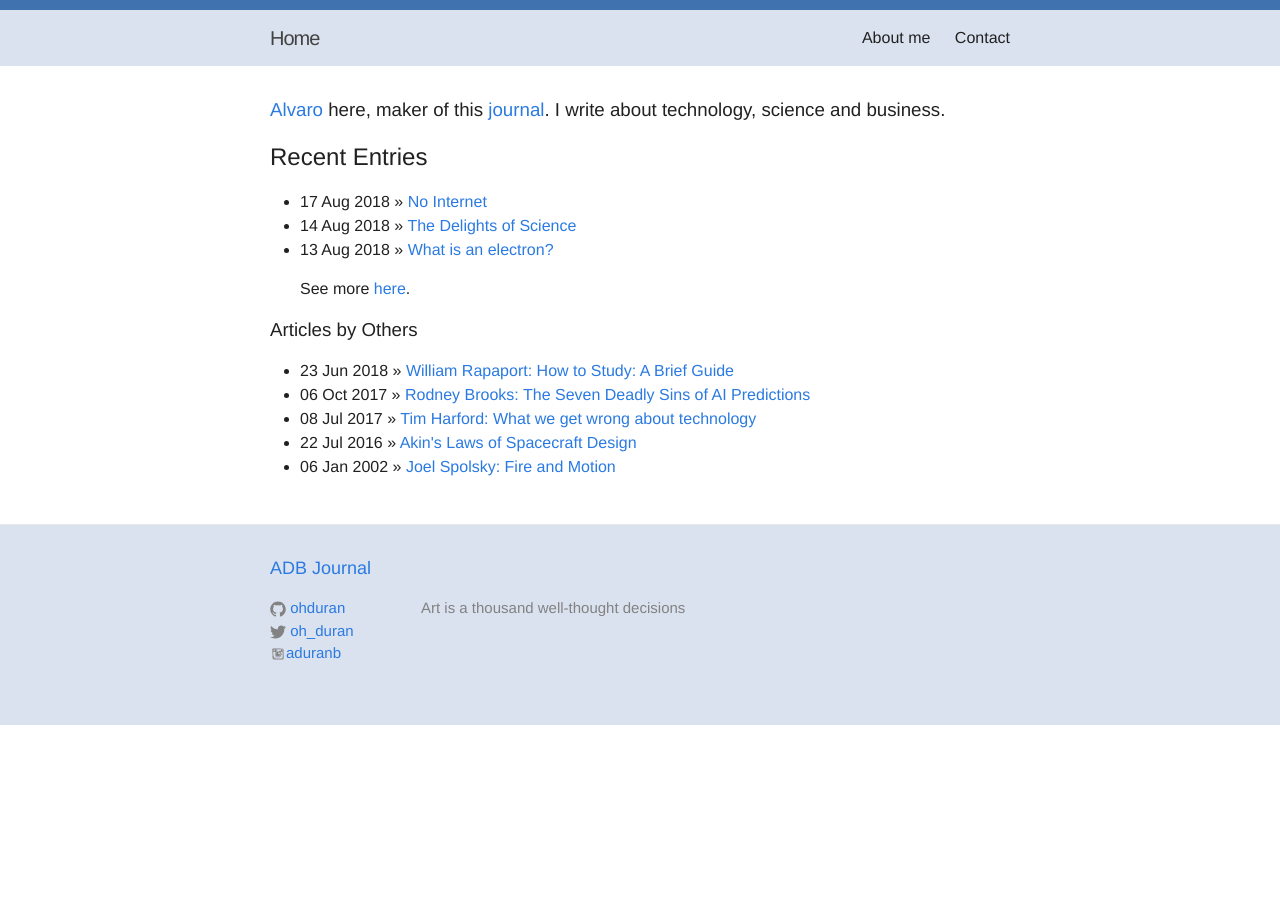
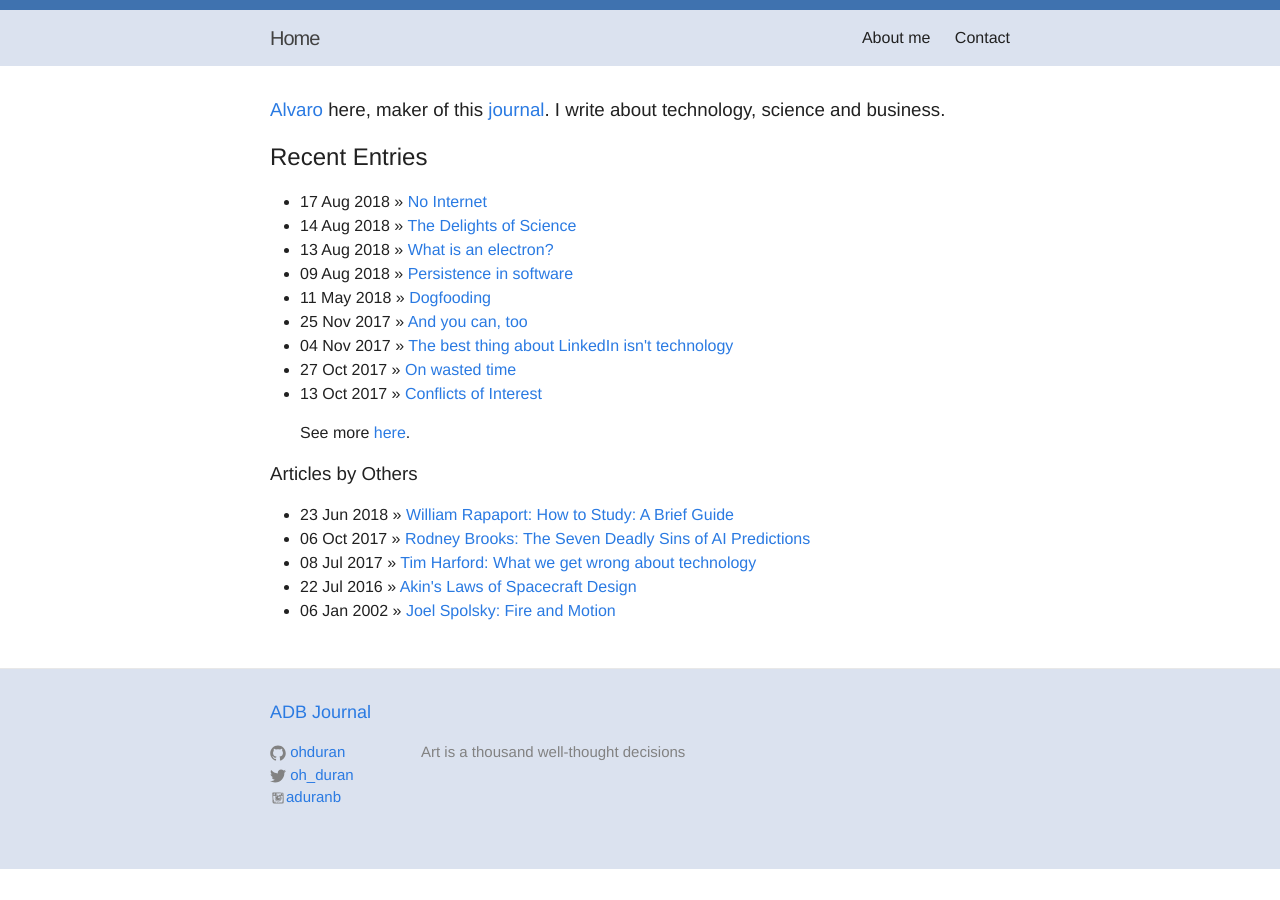
Before and after one commit to ohduran/ohduran.github.io, a Jekyll site: the page built from index.html, in a window 1280 px wide. Built offline with Jekyll 4.4.1, drawn with Linux system fonts in a browser that asks for light colours.

Commit message:
Changed limit in posts in index

```diff
--- a/index.html
+++ b/index.html
@@ -7,7 +7,7 @@ layout: default
 
   <h2>Recent Entries</h2>
   <ul class="posts">
-    {% for post in site.posts limit:3 %}
+    {% for post in site.posts limit:10 %}
       <li><span>{{ post.date | date_to_string }}</span> &raquo; <a href="{{ post.url }}">{{ post.title }}</a></li>
     {% endfor %}
     <p id="spacing"> </p>
```
